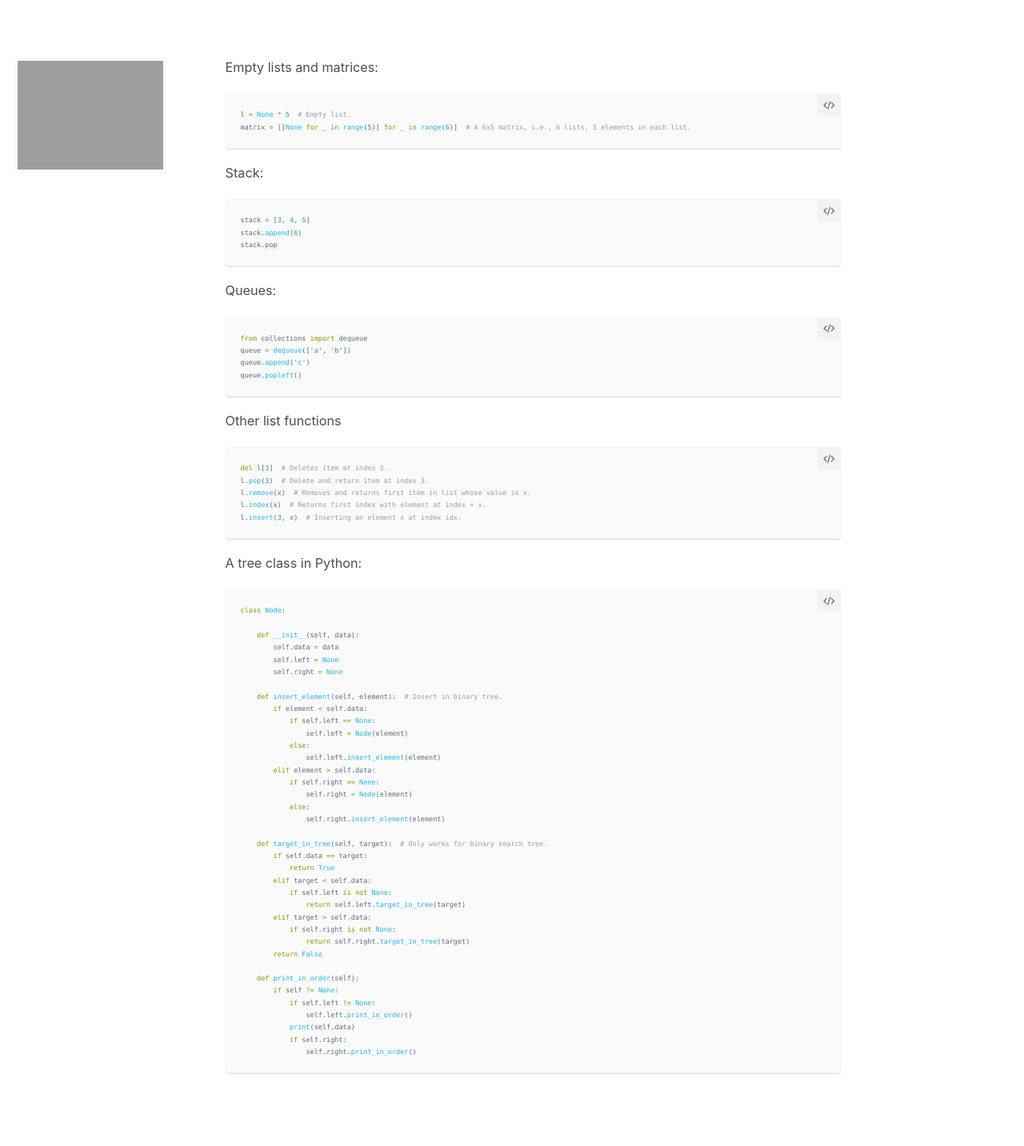
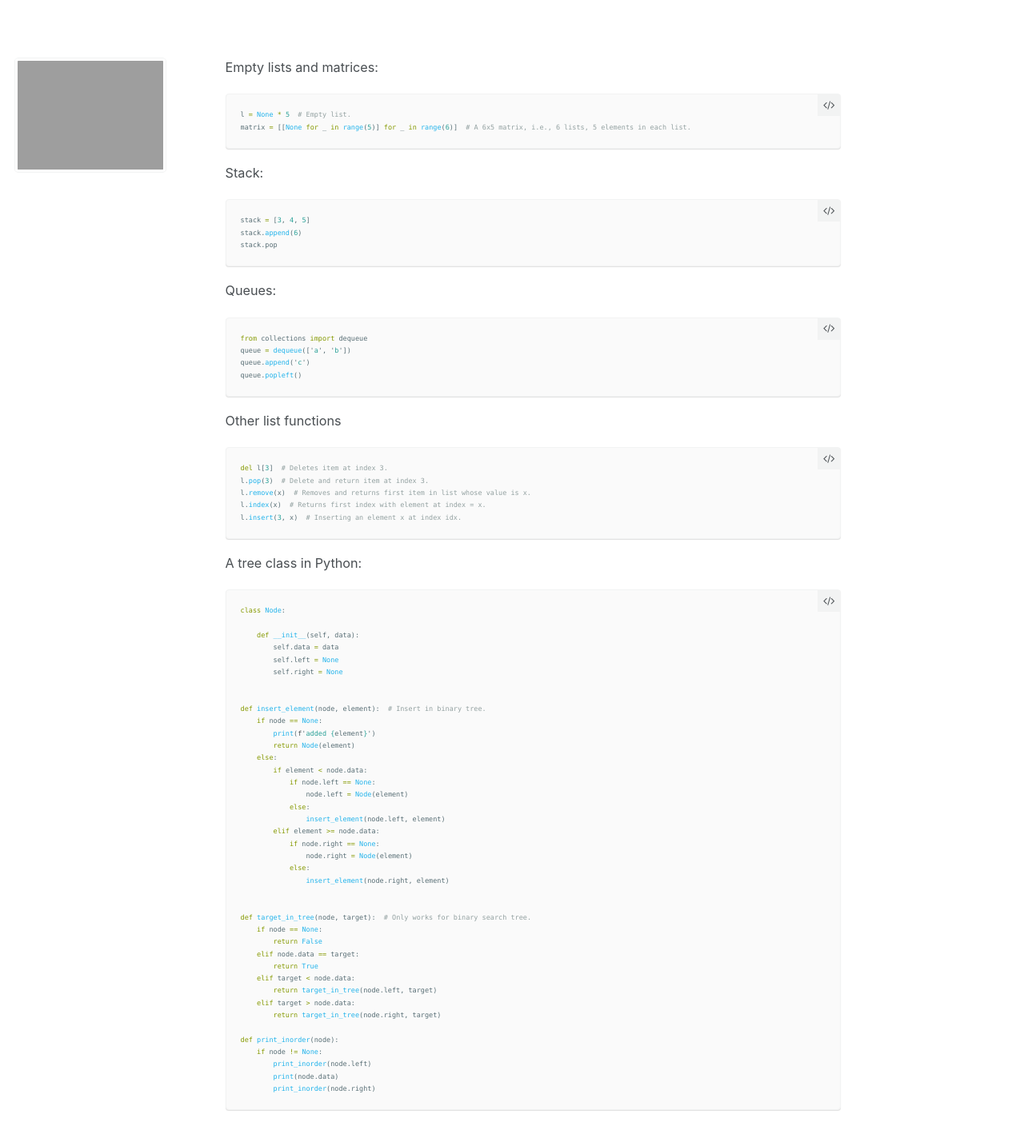
Before and after one commit to jasonwei20/jasonwei20.github.io, a Jekyll site: the page built from code/python_functions.MD, in a window 1280 px wide. Shown: the whole page at 80% size. Built offline with Jekyll 4.4.1, drawn with Linux system fonts in a browser that asks for light colours; our own code applies the rules of GitHub Pages for plain Markdown files; before the commit the page ends 1387 px from its top, so only the background shows below that.

Commit message:
Update python_functions.MD

````diff
--- a/code/python_functions.MD
+++ b/code/python_functions.MD
@@ -39,34 +39,37 @@ class Node:
         self.left = None
         self.right = None
 
-    def insert_element(self, element):  # Insert in binary tree.
-        if element < self.data:
-            if self.left == None:
-                self.left = Node(element)
+
+def insert_element(node, element):  # Insert in binary tree.
+    if node == None:
+        print(f'added {element}')
+        return Node(element)
+    else:
+        if element < node.data:
+            if node.left == None:
+                node.left = Node(element)
             else:
-                self.left.insert_element(element)
-        elif element > self.data:
-            if self.right == None:
-                self.right = Node(element)
+                insert_element(node.left, element)
+        elif element >= node.data:
+            if node.right == None:
+                node.right = Node(element)
             else:
-                self.right.insert_element(element)
+                insert_element(node.right, element)
 
-    def target_in_tree(self, target):  # Only works for binary search tree.
-        if self.data == target:
-            return True
-        elif target < self.data:
-            if self.left is not None:
-                return self.left.target_in_tree(target)
-        elif target > self.data:
-            if self.right is not None:
-                return self.right.target_in_tree(target)
+
+def target_in_tree(node, target):  # Only works for binary search tree.
+    if node == None:
         return False
+    elif node.data == target:
+        return True
+    elif target < node.data:
+        return target_in_tree(node.left, target)
+    elif target > node.data:
+        return target_in_tree(node.right, target)
 
-    def print_in_order(self):
-        if self != None:
-            if self.left != None:
-                self.left.print_in_order()
-            print(self.data)
-            if self.right:
-                self.right.print_in_order()
+def print_inorder(node):
+    if node != None:
+        print_inorder(node.left)
+        print(node.data)
+        print_inorder(node.right)
 ```
````
